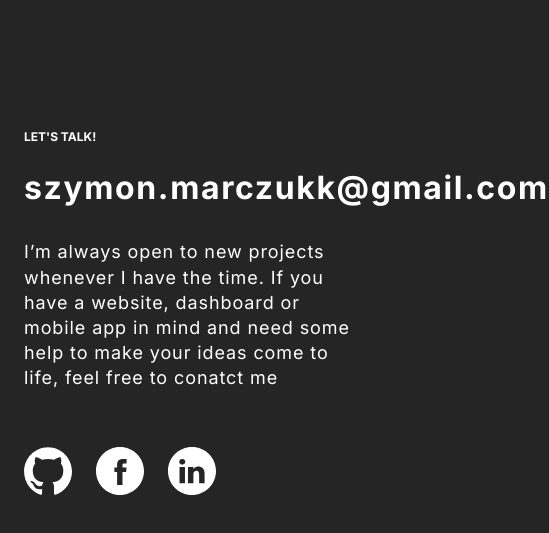
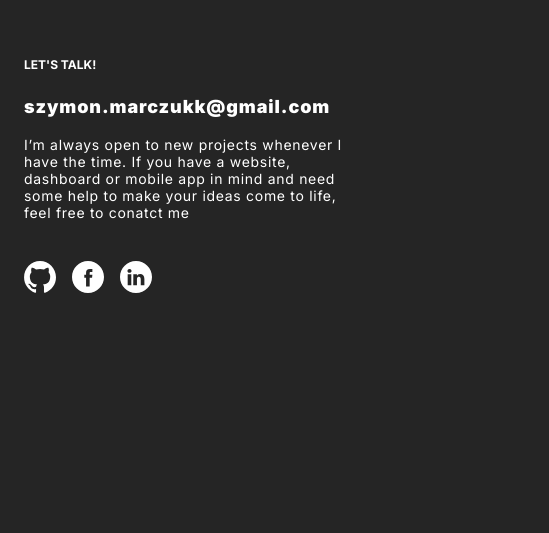
Before and after one commit to Monsy99/monsy99.github.io, a React (Create React App) app: page / in a window 390 px wide. Shown: the part 2393-2926 px from the top of the page, 549 px wide, since content can reach past the window. After the commit the page ends 2722 px from the top, so only its background shows below. Built offline with nearby package versions, Linux system fonts and the light colour scheme; no server answers.

Commit message:
added a responsive design to Contact section

```diff
--- a/src/Homepage/Contact/index.js
+++ b/src/Homepage/Contact/index.js
@@ -2,6 +2,7 @@ import {
   Description,
   Email,
   Header,
+  Section,
   SocialMedia,
   SocialMediaIcon,
 } from "./styled";
@@ -11,7 +12,7 @@ import linkedIn from "./images/linkedInLight.svg";
 
 const Contact = () => {
   return (
-    <div>
+    <Section>
       <Header>Let's talk!</Header>
       <Email>szymon.marczukk@gmail.com</Email>
       <Description>
@@ -30,7 +31,7 @@ const Contact = () => {
           <SocialMediaIcon src={linkedIn}></SocialMediaIcon>
         </a>
       </SocialMedia>
-    </div>
+    </Section>
   );
 };
 export default Contact;
--- a/src/Homepage/Contact/styled.js
+++ b/src/Homepage/Contact/styled.js
@@ -1,12 +1,22 @@
 import styled from "styled-components";
+const Section = styled.section`
+  margin-top: 120px;
+  @media (max-width: ${({ theme }) => theme.breakpoint.mobile}) {
+    margin-top: 48px;
+  }
+`;
 const Header = styled.header`
+  margin: 0;
   font-family: "Inter", sans-serif;
   font-weight: bold;
   font-size: 12px;
   line-height: 130%;
   text-transform: uppercase;
   color: ${({ theme }) => theme.color.white};
-  margin-top: 120px;
+  @media (max-width: ${({ theme }) => theme.breakpoint.mobile}) {
+    font-size: 12px;
+    line-height: 130%;
+  }
 `;
 const Description = styled.p`
   font-family: "Inter", sans-serif;
@@ -15,6 +25,11 @@ const Description = styled.p`
   letter-spacing: 0.05em;
   color: ${({ theme }) => theme.color.white};
   margin-top: 24px;
+  @media (max-width: ${({ theme }) => theme.breakpoint.mobile}) {
+    font-size: 14px;
+    line-height: 17px;
+    margin-top: 12px;
+  }
 `;
 const Email = styled.p`
   font-family: "Inter", sans-serif;
@@ -24,15 +39,29 @@ const Email = styled.p`
   letter-spacing: 0.05em;
   color: ${({ theme }) => theme.color.white};
   margin-top: 24px;
+  @media (max-width: ${({ theme }) => theme.breakpoint.mobile}) {
+    font-weight: 900;
+    font-size: 18px;
+    line-height: 22px;
+    word-break: break-all;
+  }
 `;
 const SocialMedia = styled.div`
   margin-top: 56px;
   display: flex;
-  margin-bottom: 120px;
+  margin-bottom: 110px;
+  @media (max-width: ${({ theme }) => theme.breakpoint.mobile}) {
+    margin-top: 40px;
+    margin-bottom: 32px;
+  }
 `;
 const SocialMediaIcon = styled.img`
   width: 48px;
   margin-right: 24px;
+  @media (max-width: ${({ theme }) => theme.breakpoint.mobile}) {
+    width: 32px;
+    margin-right: 16px;
+  }
 `;
 
-export { Header, Description, Email, SocialMedia, SocialMediaIcon };
+export { Header, Description, Email, SocialMedia, SocialMediaIcon, Section };
```
